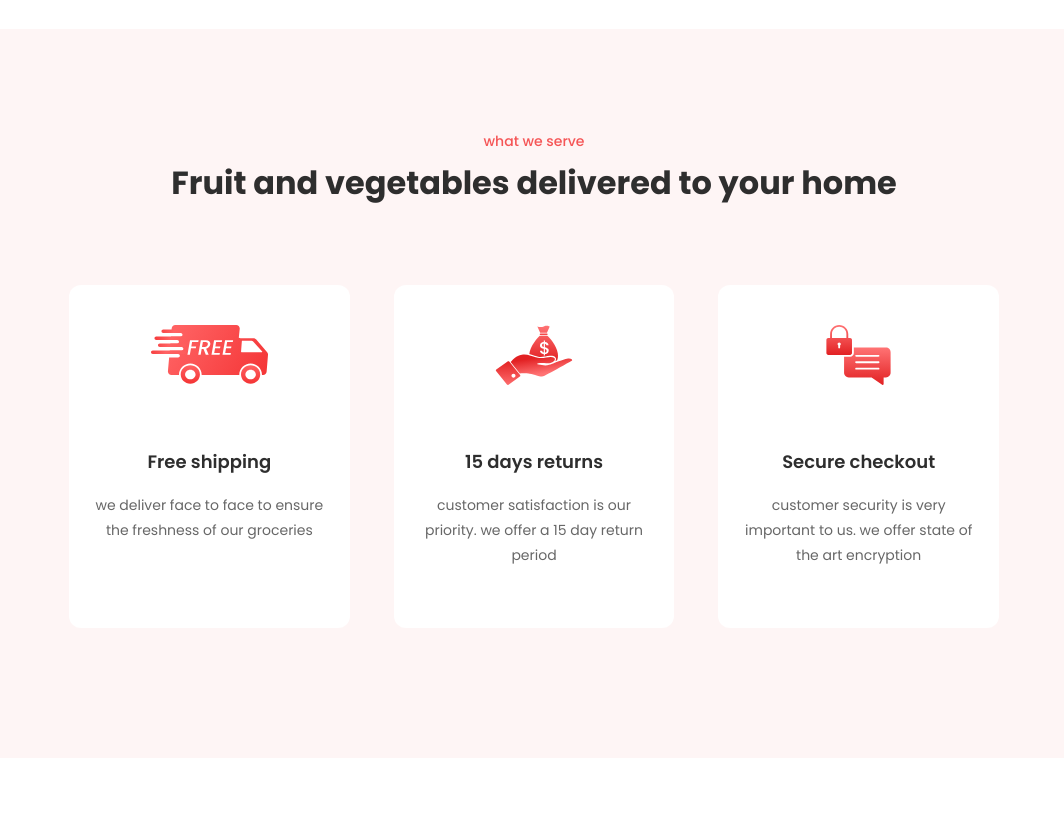
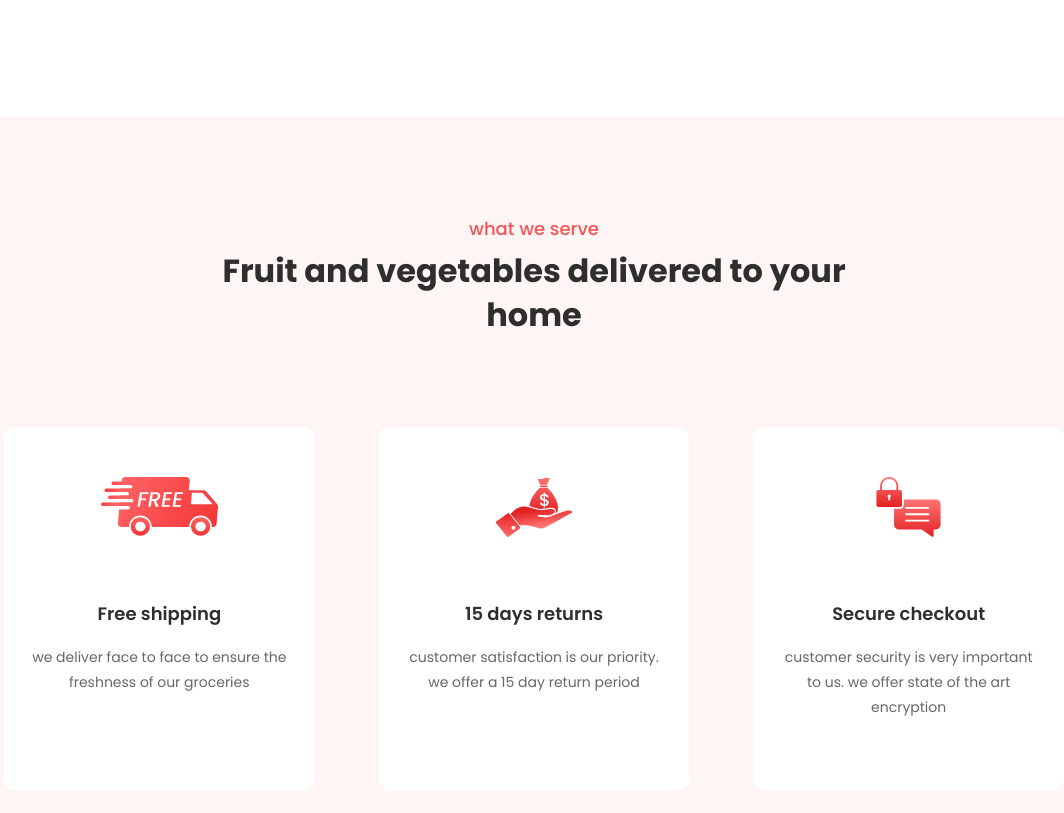
Before and after one commit to boretkiterie/Food-Delivery-service, a plain HTML site: page index.html in a window 1536 px wide. Shown: the part 1000-1813 px from the top of the page, without its empty margins (234-1298 px from the left). Drawn offline with nearby package versions, Linux system fonts and the light colour scheme.

Commit message:
added more styles
added some lines

```diff
--- a/css/styles.css
+++ b/css/styles.css
@@ -583,4 +583,65 @@ section:not(hero) .button{
         position: relative;
         z-index: 1;
     }
+    .card::before,
+    .card::after{
+        content: '';
+        position: absolute;
+        top: 0;
+        left: 0;
+        border-radius: inherit;
+    }
+    .card::before{
+        width: calc(100% + 1.5rem);
+        height: calc(1005 + 1.5rem);
+        background-color: #fe6a6a;
+        transform-origin: top left;
+        transition: transform .25s, opacity .25s;
+        z-index: -2;
+        opacity: 0;
+    }
+    .card::after{
+        width: 100%;
+        height: 100%;
+        background-color: inherit;
+        z-index: -1;
+    }
+    .card:hover::before{
+        transform: translate(.5rem, .5rem) rotate(-3deg) opacity 1;
+    }
+    .company-data{
+        max-width: 75%;
+    }
 }
+@media  screen and (min-width: 1400px) {
+    .container{
+        max-width: 132rem;
+    }
+    .main-title{
+        font-size: 7.4rem;
+    }
+    section:not(.hero) .text-content-group{
+        margin: 20rem 0 2rem;
+    }
+    .section-tagline{
+        font-size: 1.8rem;
+    }
+    .what-we-serve .section-title{
+        max-width: 50%;
+        margin-left: auto;
+        margin-right: auto;
+    }
+    .card{
+        padding: 5rem 2.8rem;
+        margin: 2rem;
+    }
+    .card-group{
+        max-width: 110rem;
+    }
+    .download-our-app .button{
+        padding-block: 1.8rem;
+        margin-right: 1.4rem;
+        font-weight: 600;
+    }
+
+}
```
